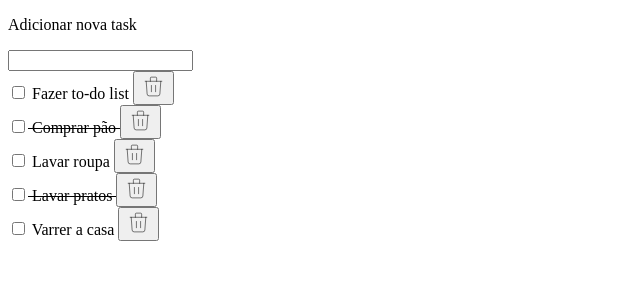
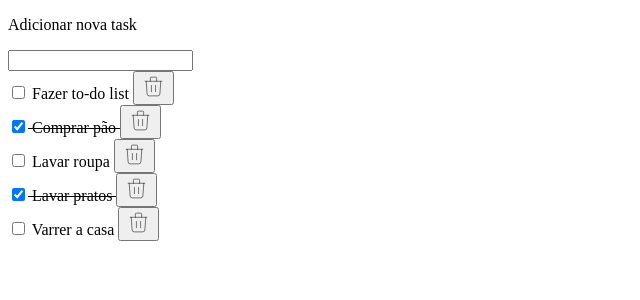
Before and after one commit to Dorishow/portfolio-FrontEnd-angular, an Angular app: page /to-do-list in a window 1280 px wide. Shown: the top 300 px of the page, without its empty margins (0-640 px from the left). Built offline with nearby package versions, Linux system fonts and the light colour scheme.

Commit message:
As task que já foram concluídas já aparecem visualmente concluídas e com o checkbox marcado

```diff
--- a/src/app/to-do-list/task/task.component.html
+++ b/src/app/to-do-list/task/task.component.html
@@ -1,6 +1,6 @@
 <article>
   <label [style.text-decoration]="textDecoration">
-    <input (change)="EmitChangeStatusTask()" type="checkbox" name="task">
+    <input #checkbox [checked]="task.status === 1" (change)="EmitChangeStatusTask()" type="checkbox" name="task">
     {{task.nome}}
   </label>
   <button (click)="EmitExcluirTask()">
```
